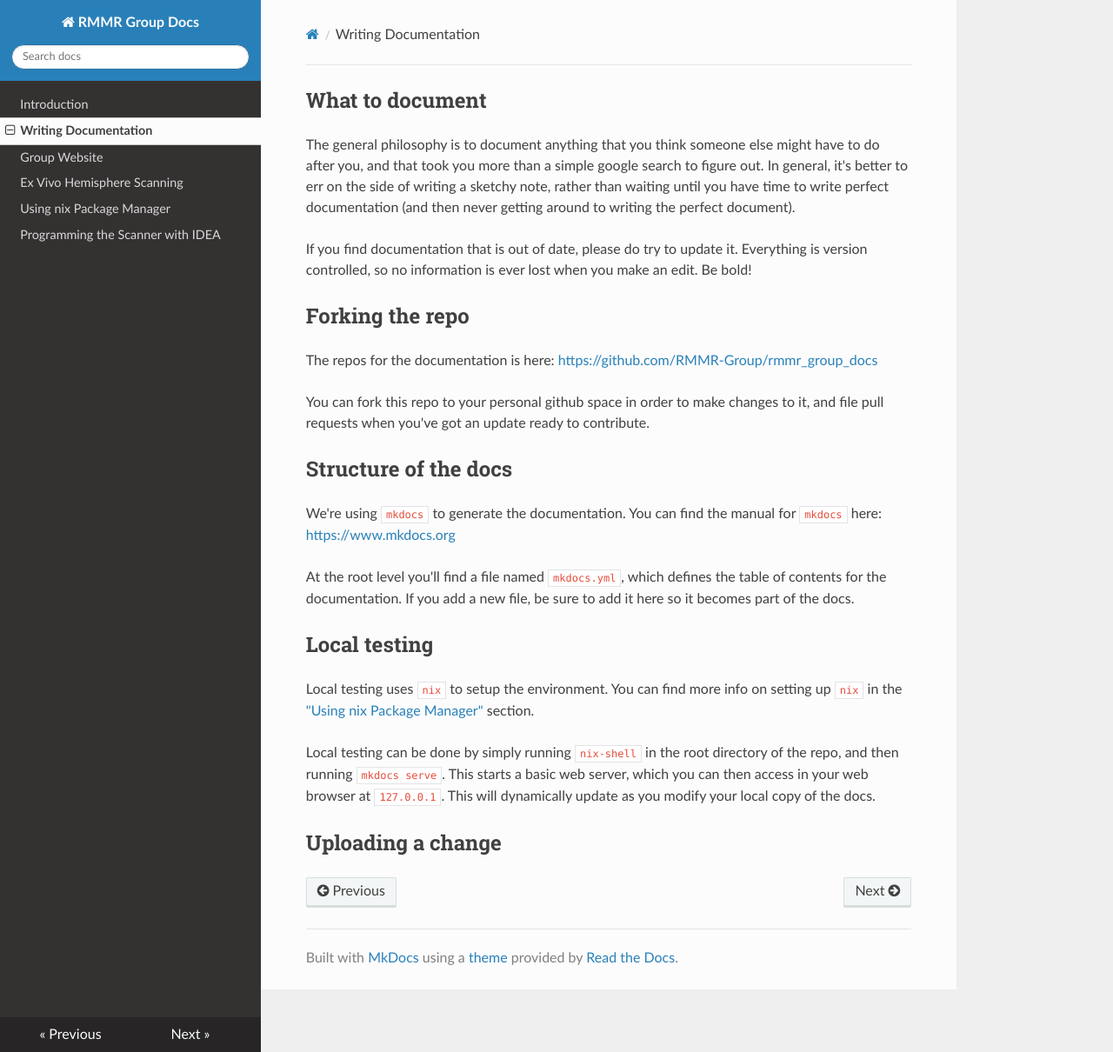
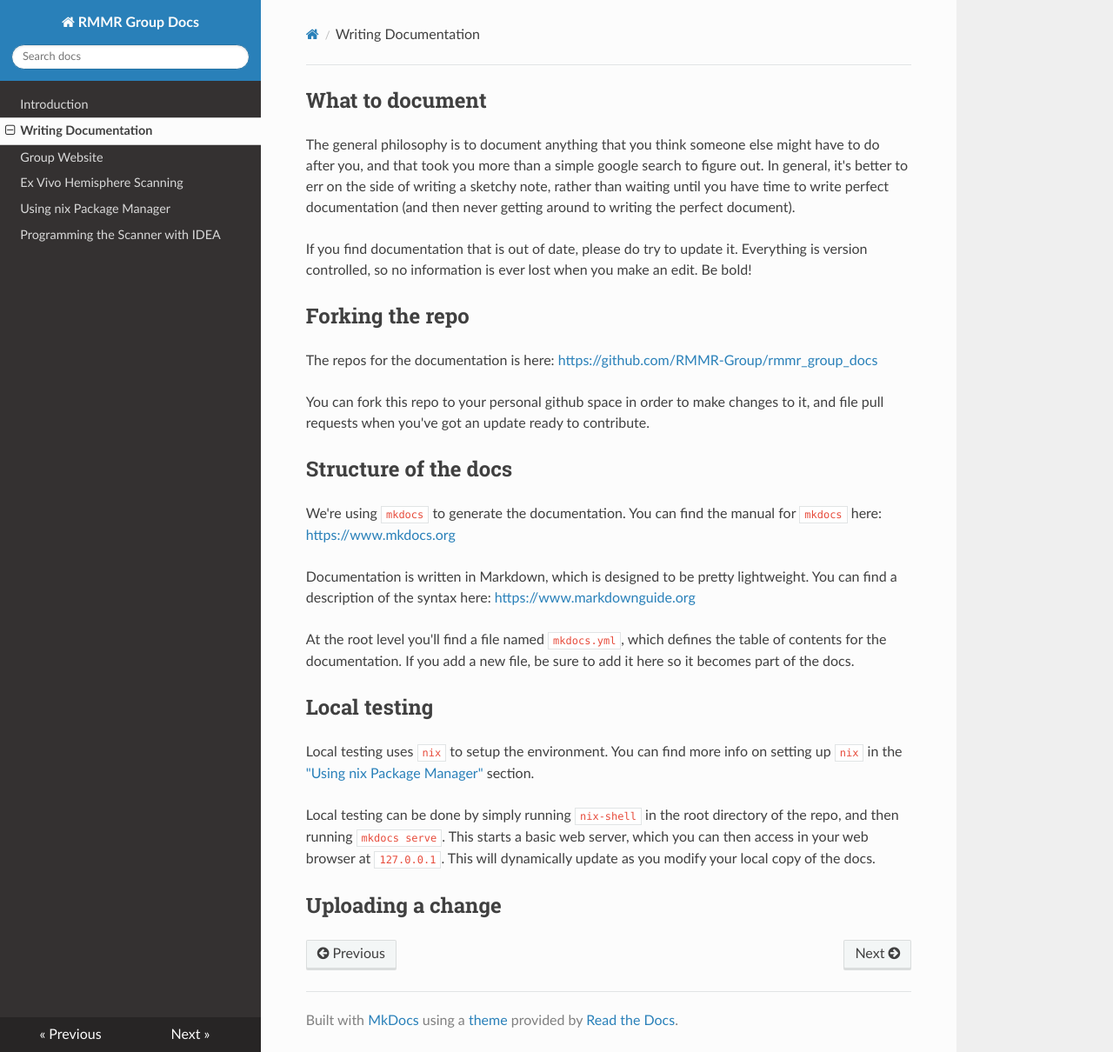
Before and after one commit to RMMR-Group/rmmr_group_docs, an MkDocs documentation site: the page built from docs/writing_docs.md, in a window 1280 px wide and 1210 px high. Shown: the whole window at 87% size. Built offline with MkDocs 1.6.1, drawn with Linux system fonts in a browser that asks for light colours; nearby versions of some CDN libraries.

Commit message:
Added link to markdown guide

```diff
--- a/docs/writing_docs.md
+++ b/docs/writing_docs.md
@@ -19,6 +19,9 @@ You can fork this repo to your personal github space in order to make changes to
 We're using `mkdocs` to generate the documentation. You can find the manual for `mkdocs` here:
 [https://www.mkdocs.org](https://www.mkdocs.org)
 
+Documentation is written in Markdown, which is designed to be pretty lightweight. You can find a description of the syntax here:
+[https://www.markdownguide.org](https://www.markdownguide.org)
+
 At the root level you'll find a file named `mkdocs.yml`, which defines the table of contents for the documentation. If you add a new file, be sure to add it here so it becomes part of the docs.
 
 ## Local testing
```
